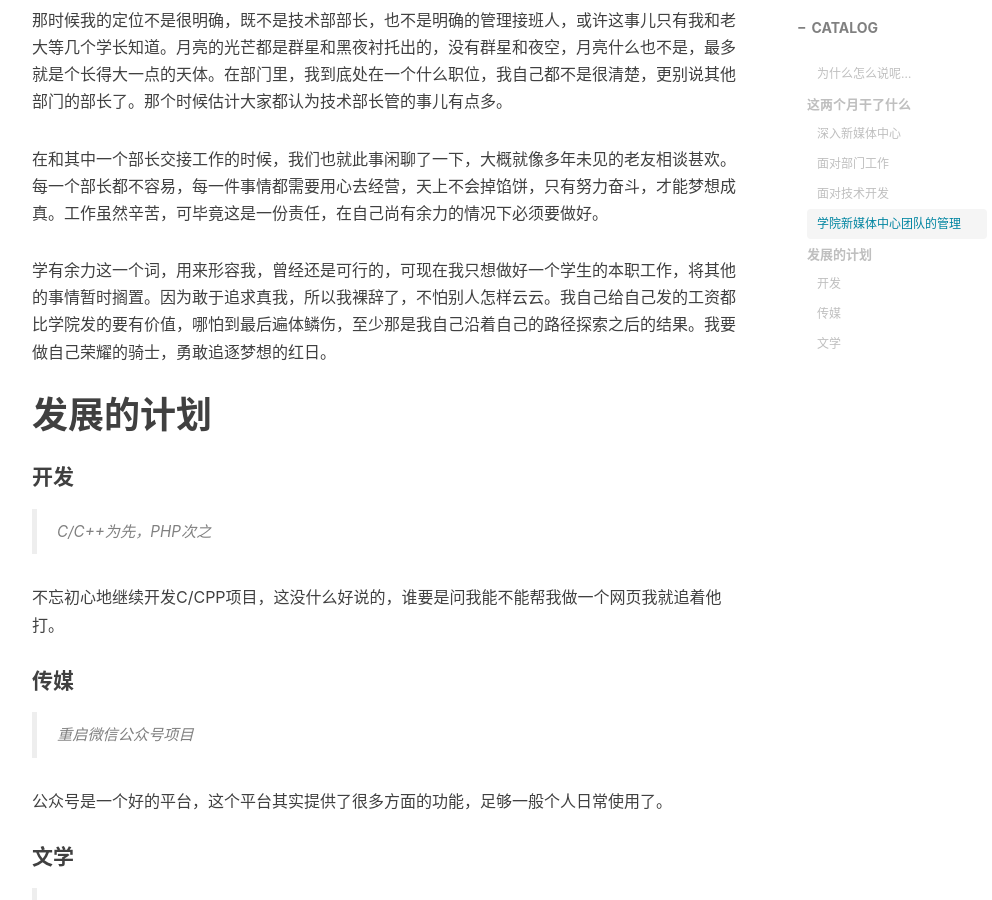
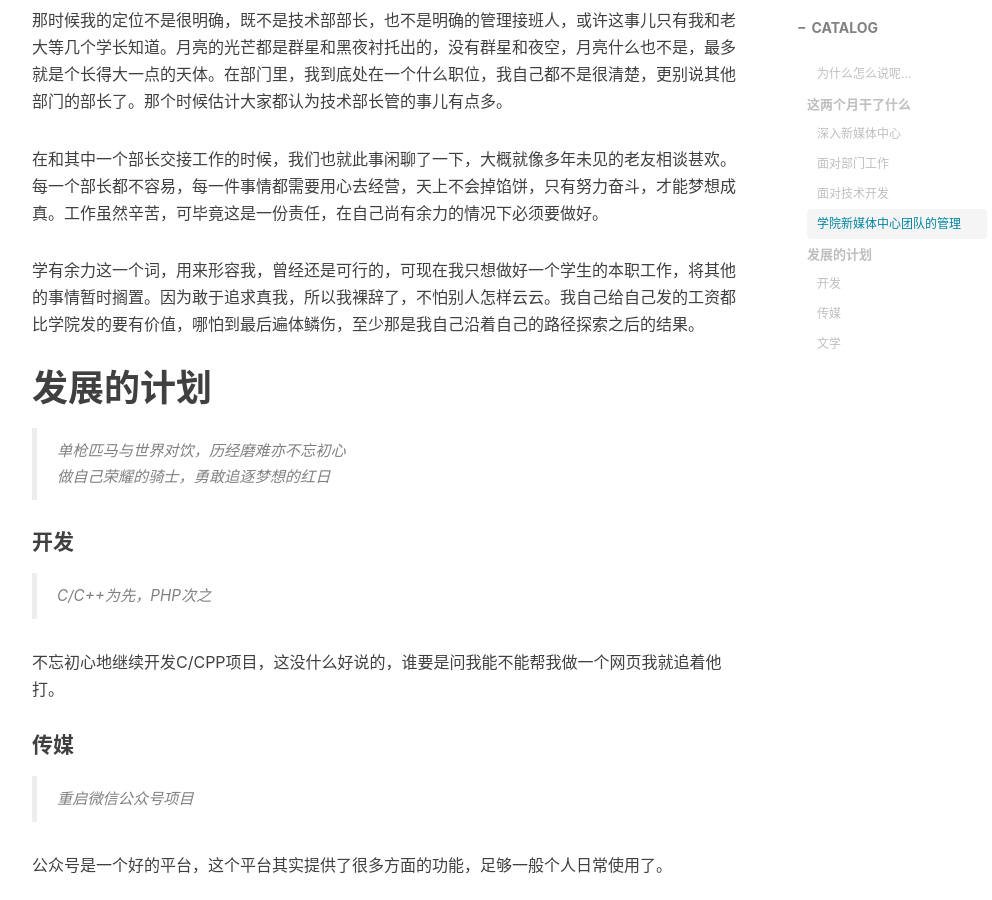
Before and after one commit to TaohongMaxwell/TaohongMaxwell.github.io, a Jekyll site: the page built from _posts/2018-12-10-informal-yearbook.md, in a window 1280 px wide and 900 px high, scrolled down 2673 px. Shown: the whole window, without its empty margins (233-1225 px from the left). Built offline with Jekyll 4.4.1, drawn with Linux system fonts in a browser that asks for light colours; nearby versions of some CDN libraries; comment, search, counter and statistics services are not loaded.

Commit message:
Update 2018-12-10-informal-yearbook.md

```diff
--- a/_posts/2018-12-10-informal-yearbook.md
+++ b/_posts/2018-12-10-informal-yearbook.md
@@ -68,9 +68,12 @@ tags:
 
 在和其中一个部长交接工作的时候，我们也就此事闲聊了一下，大概就像多年未见的老友相谈甚欢。每一个部长都不容易，每一件事情都需要用心去经营，天上不会掉馅饼，只有努力奋斗，才能梦想成真。工作虽然辛苦，可毕竟这是一份责任，在自己尚有余力的情况下必须要做好。
 
-学有余力这一个词，用来形容我，曾经还是可行的，可现在我只想做好一个学生的本职工作，将其他的事情暂时搁置。因为敢于追求真我，所以我裸辞了，不怕别人怎样云云。我自己给自己发的工资都比学院发的要有价值，哪怕到最后遍体鳞伤，至少那是我自己沿着自己的路径探索之后的结果。我要做自己荣耀的骑士，勇敢追逐梦想的红日。
+学有余力这一个词，用来形容我，曾经还是可行的，可现在我只想做好一个学生的本职工作，将其他的事情暂时搁置。因为敢于追求真我，所以我裸辞了，不怕别人怎样云云。我自己给自己发的工资都比学院发的要有价值，哪怕到最后遍体鳞伤，至少那是我自己沿着自己的路径探索之后的结果。
 
 # 发展的计划
+
+> 单枪匹马与世界对饮，历经磨难亦不忘初心<br/>
+> 做自己荣耀的骑士，勇敢追逐梦想的红日
 
 #### 开发
 
```
